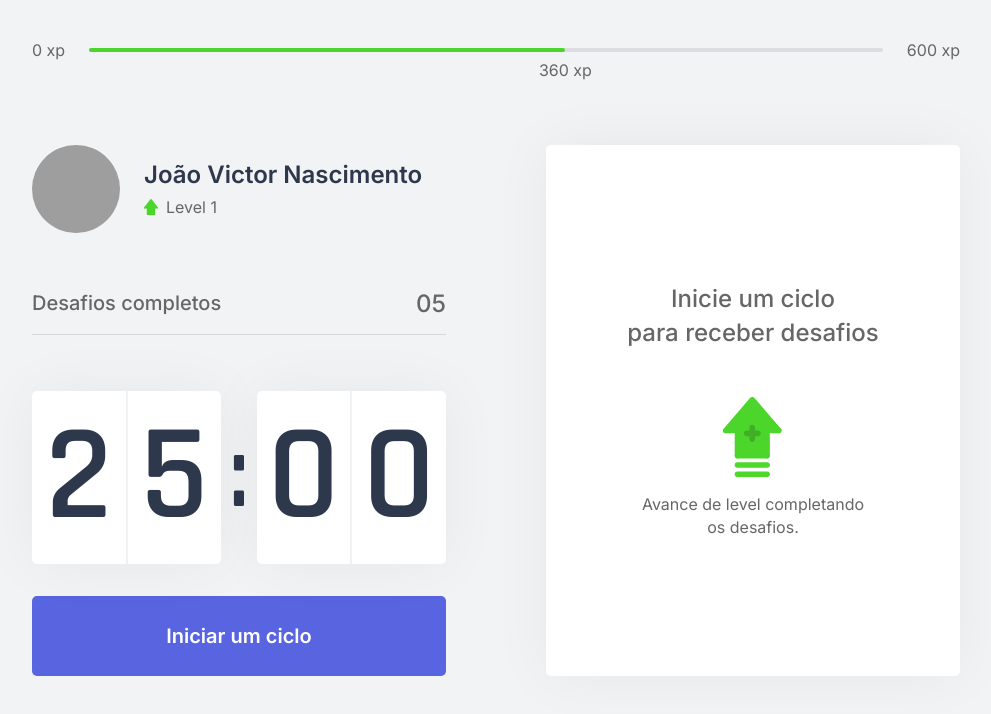
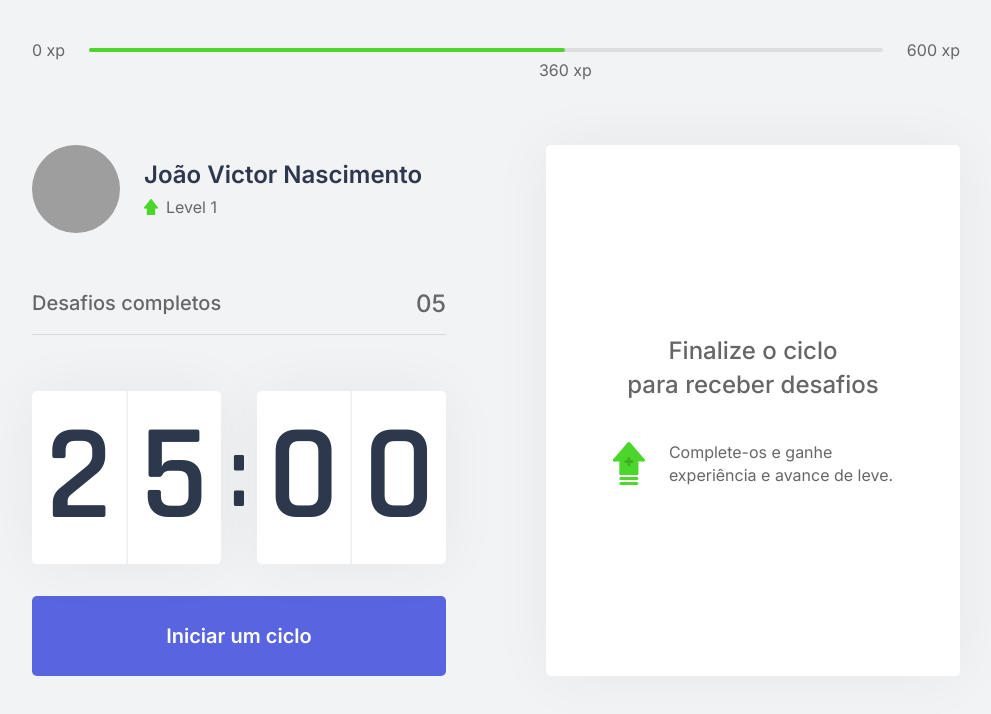
Before and after one commit to nascjoao/moveit, a Next.js app: page / in a window 1280 px wide. Shown: the top 714 px of the page, without its empty margins (144-1135 px from the left). Built offline with nearby package versions, Linux system fonts and the light colour scheme; grey boxes are pictures that could not be loaded.

Commit message:
finish challenge active box

```diff
--- a/src/components/ChallengeBox.tsx
+++ b/src/components/ChallengeBox.tsx
@@ -1,13 +1,25 @@
 import styles from '../styles/components/ChallengeBox.module.css'
 
 export function ChallengeBox() {
+    const challengeActive = true
+
     return(
         <div className={styles.challengeBoxContainer}>
+            { challengeActive ? (
+            <div className={styles.challengeActive}>
+                <strong>Finalize o ciclo<br /> para receber desafios</strong>
+                <p>
+                    <img src="icons/level-up.svg" alt="Arrow Up"/>
+                    Complete-os e ganhe<br />experiência e avance de leve.
+                </p>
+            </div>
+            ) : (
             <div className={styles.challengeNotActive}>
                 <strong>Inicie um ciclo<br /> para receber desafios</strong>
                 <img src="icons/level-up.svg" alt="Arrow Up"/>
                 <p>Avance de level completando os desafios.</p>
             </div>
+            )}
         </div>
     )
 }
--- a/src/styles/components/ChallengeBox.module.css
+++ b/src/styles/components/ChallengeBox.module.css
@@ -38,3 +38,22 @@
     max-width: 70%;
     margin-top: 1rem;
 }
+
+.challengeActive strong {
+    font-size: 1.5rem;
+    font-weight: 500;
+    line-height: 1.4;
+}
+
+.challengeActive p {
+    display: flex;
+    align-items: center;
+    text-align: left;
+    line-height: 1.4;
+    margin-top: 2.5rem;
+}
+
+.challengeActive p img {
+    width: 2rem;
+    margin-right: 1.5rem;
+}
```
